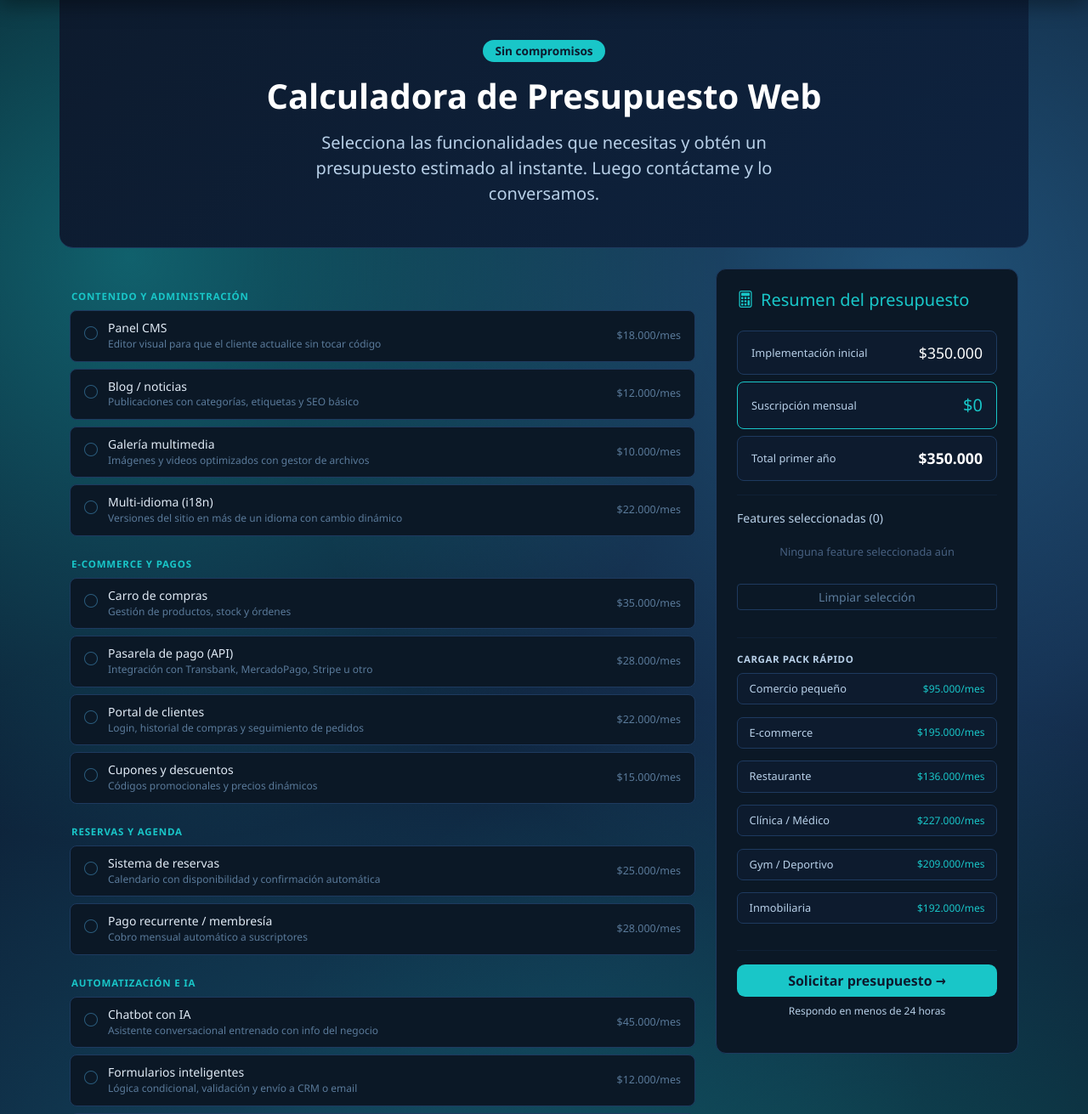
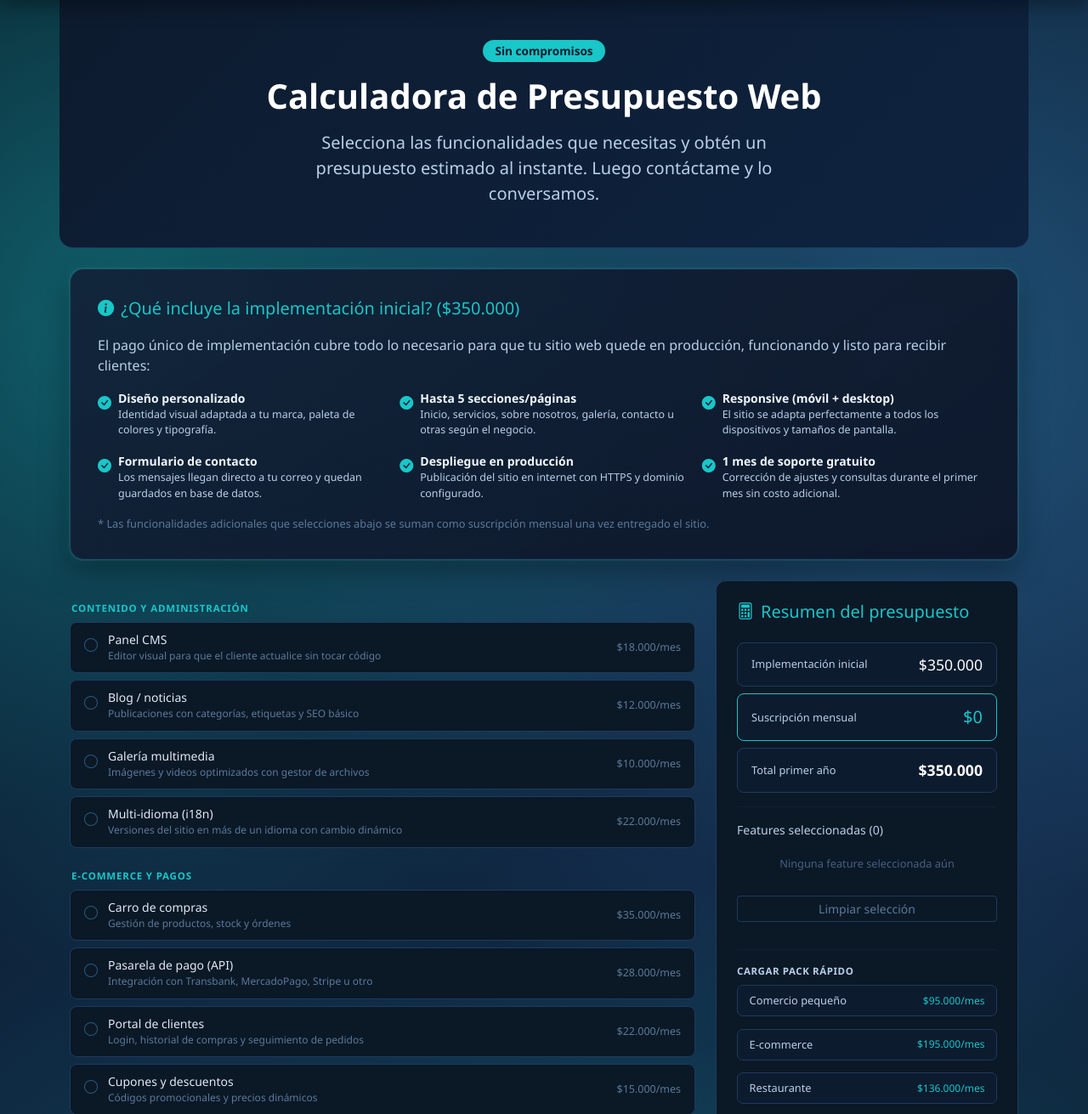
Before and after one commit to simoncastillo1712/webPortfolio, a Django app: page /calculadora/ in a window 1280 px wide. Shown: the part 70-1381 px from the top of the page at 85% size. Run offline with Django 5.2, Linux system fonts and the light colour scheme.

Commit message:
feat: add implementation scope explanation to calculator page

```diff
--- a/config/portafolio/templates/calculadora.html
+++ b/config/portafolio/templates/calculadora.html
@@ -19,6 +19,76 @@
     </p>
   </div>
 </section>
+
+<!-- Explicación implementación inicial -->
+<div class="section-card mb-4">
+  <div class="d-flex align-items-center gap-2 mb-3">
+    <i class="bi bi-info-circle-fill" style="color:#19c6c8;font-size:1.2rem;"></i>
+    <h5 class="mb-0" style="color:#19c6c8;">¿Qué incluye la implementación inicial? ($350.000)</h5>
+  </div>
+  <p class="text-muted-custom mb-3">
+    El pago único de implementación cubre todo lo necesario para que tu sitio web quede en producción, funcionando y listo para recibir clientes:
+  </p>
+  <div class="row g-3">
+    <div class="col-sm-6 col-md-4">
+      <div class="d-flex gap-2 align-items-start">
+        <i class="bi bi-check-circle-fill mt-1 flex-shrink-0" style="color:#19c6c8;"></i>
+        <div>
+          <p class="mb-0 fw-semibold" style="font-size:.875rem;">Diseño personalizado</p>
+          <p class="mb-0 text-muted-custom" style="font-size:.78rem;">Identidad visual adaptada a tu marca, paleta de colores y tipografía.</p>
+        </div>
+      </div>
+    </div>
+    <div class="col-sm-6 col-md-4">
+      <div class="d-flex gap-2 align-items-start">
+        <i class="bi bi-check-circle-fill mt-1 flex-shrink-0" style="color:#19c6c8;"></i>
+        <div>
+          <p class="mb-0 fw-semibold" style="font-size:.875rem;">Hasta 5 secciones/páginas</p>
+          <p class="mb-0 text-muted-custom" style="font-size:.78rem;">Inicio, servicios, sobre nosotros, galería, contacto u otras según el negocio.</p>
+        </div>
+      </div>
+    </div>
+    <div class="col-sm-6 col-md-4">
+      <div class="d-flex gap-2 align-items-start">
+        <i class="bi bi-check-circle-fill mt-1 flex-shrink-0" style="color:#19c6c8;"></i>
+        <div>
+          <p class="mb-0 fw-semibold" style="font-size:.875rem;">Responsive (móvil + desktop)</p>
+          <p class="mb-0 text-muted-custom" style="font-size:.78rem;">El sitio se adapta perfectamente a todos los dispositivos y tamaños de pantalla.</p>
+        </div>
+      </div>
+    </div>
+    <div class="col-sm-6 col-md-4">
+      <div class="d-flex gap-2 align-items-start">
+        <i class="bi bi-check-circle-fill mt-1 flex-shrink-0" style="color:#19c6c8;"></i>
+        <div>
+          <p class="mb-0 fw-semibold" style="font-size:.875rem;">Formulario de contacto</p>
+          <p class="mb-0 text-muted-custom" style="font-size:.78rem;">Los mensajes llegan directo a tu correo y quedan guardados en base de datos.</p>
+        </div>
+      </div>
+    </div>
+    <div class="col-sm-6 col-md-4">
+      <div class="d-flex gap-2 align-items-start">
+        <i class="bi bi-check-circle-fill mt-1 flex-shrink-0" style="color:#19c6c8;"></i>
+        <div>
+          <p class="mb-0 fw-semibold" style="font-size:.875rem;">Despliegue en producción</p>
+          <p class="mb-0 text-muted-custom" style="font-size:.78rem;">Publicación del sitio en internet con HTTPS y dominio configurado.</p>
+        </div>
+      </div>
+    </div>
+    <div class="col-sm-6 col-md-4">
+      <div class="d-flex gap-2 align-items-start">
+        <i class="bi bi-check-circle-fill mt-1 flex-shrink-0" style="color:#19c6c8;"></i>
+        <div>
+          <p class="mb-0 fw-semibold" style="font-size:.875rem;">1 mes de soporte gratuito</p>
+          <p class="mb-0 text-muted-custom" style="font-size:.78rem;">Corrección de ajustes y consultas durante el primer mes sin costo adicional.</p>
+        </div>
+      </div>
+    </div>
+  </div>
+  <p class="mt-3 mb-0" style="font-size:.8rem;color:#5a7a9a;">
+    * Las funcionalidades adicionales que selecciones abajo se suman como suscripción mensual una vez entregado el sitio.
+  </p>
+</div>
 
 <div class="row g-4 align-items-start">
 
```
